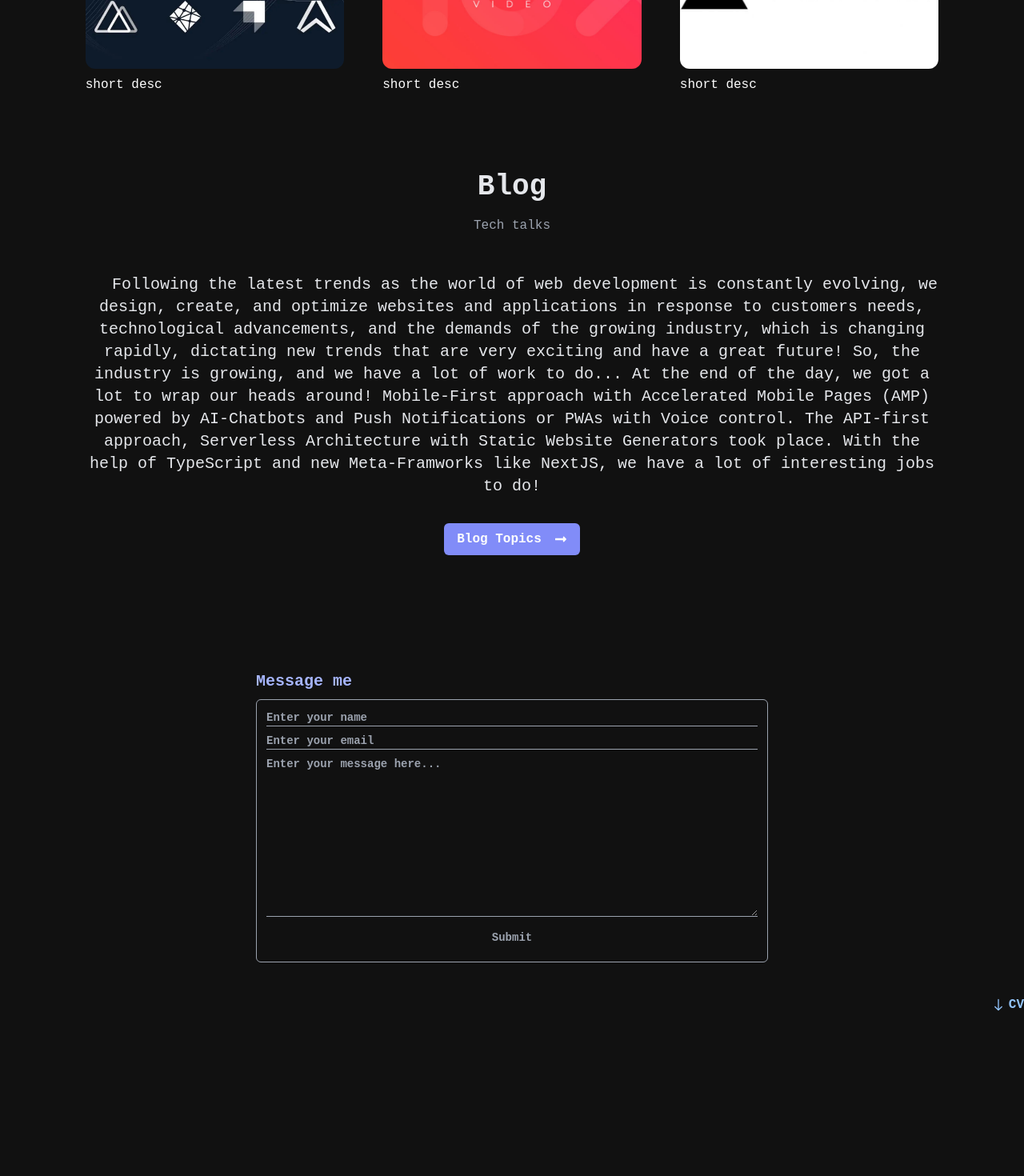
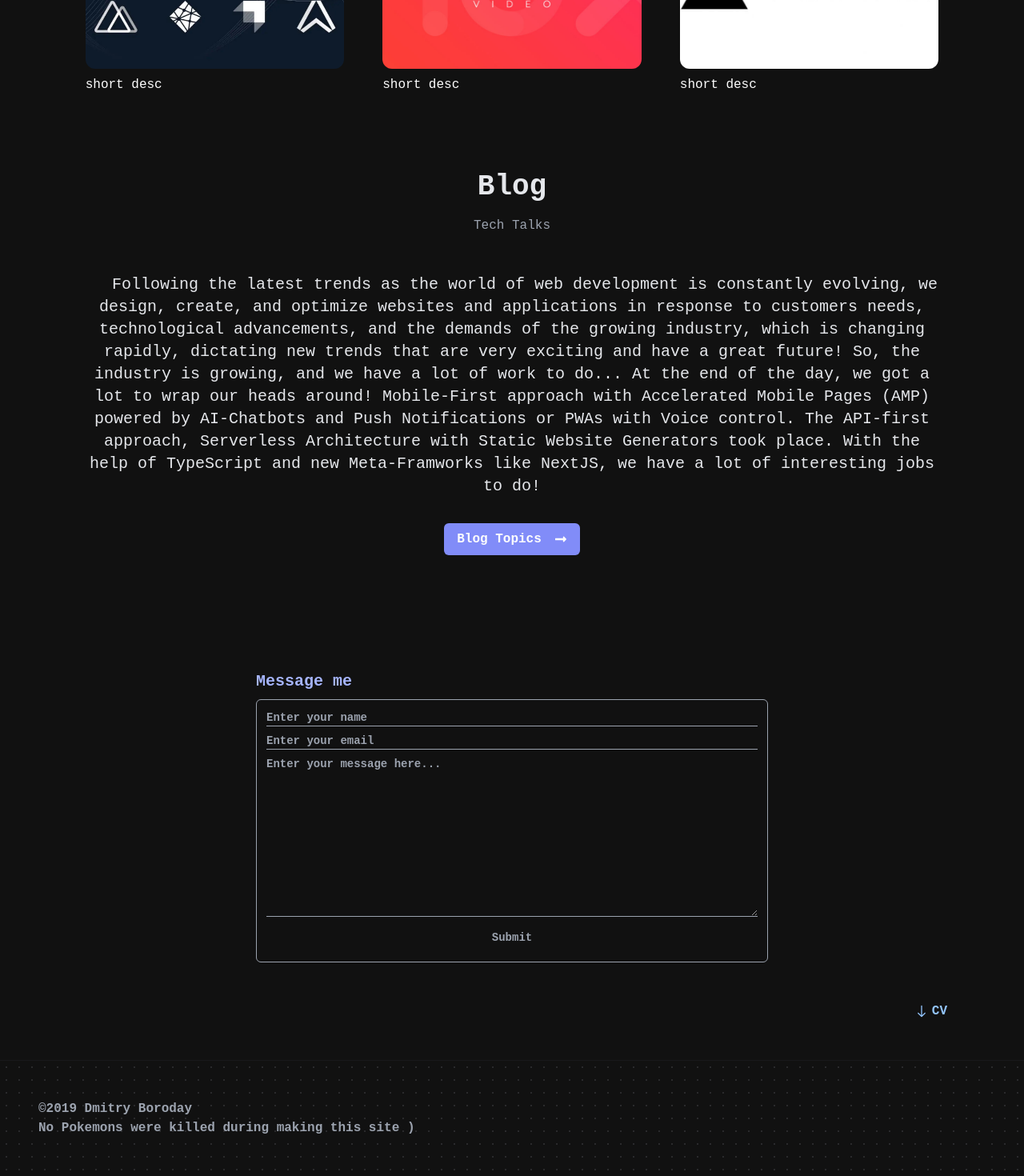
Before and after one commit to DmitryBoroday/ssg_bio, a Next.js app: page / in a window 1280 px wide. Shown: the part 2222-3692 px from the top of the page at 80% size. Before the commit the page ends 3491 px from the top, so only its background shows below. Built offline with nearby package versions, Linux system fonts and the light colour scheme.

Commit message:
more small polishing

```diff
--- a/app/components/Blog.tsx
+++ b/app/components/Blog.tsx
@@ -1,12 +1,12 @@
-import Link from 'next/link';
-import { FaLongArrowAltRight } from 'react-icons/fa';
+import Link from 'next/link'
+import { FaLongArrowAltRight } from 'react-icons/fa'
 
 
 export default function Blog() {
     return (
         <article className='py-24 w-5/6 mx-auto flex flex-col items-center'>
             <p className='text-4xl text-gray-200 font-bold mb-4 text-center'>Blog</p>
-            <p className='text-center text-gray-400 mb-4 lg:mb-12'>Tech talks</p>
+            <p className='text-center text-gray-400 mb-4 lg:mb-12'>Tech Talks</p>
             <h4 className='indent-8 text-gray-200 text-lg lg:text-xl font-bold lg:font-normal text-center'>
                 Following the latest trends as the world of web development is constantly evolving, we design, create, and optimize websites and applications in response to customers needs, technological advancements, and the demands of the growing industry, which is changing rapidly, dictating new trends that are very exciting and have a great future! So, the industry is growing, and we have a lot of work to do... At the end of the day, we got a lot to wrap our heads around! Mobile-First approach with Accelerated Mobile Pages (AMP) powered by AI-Chatbots and Push Notifications or PWAs with Voice сontrol. The API-first approach, Serverless Architecture with Static Website Generators took place. With the help of TypeScript and new Meta-Framworks like NextJS, we have a lot of interesting jobs to do!
             </h4>
--- a/app/components/Cv.tsx
+++ b/app/components/Cv.tsx
@@ -1,9 +1,9 @@
-import {IoIosArrowRoundDown} from 'react-icons/io'
+import { IoIosArrowRoundDown } from 'react-icons/io'
 
 export default function Cv() {
   return (
     <a href='/files/cv.pdf' download>
-      <h2 className='text-blue-300 font-bold felx flex row items-center justify-end mt-10 hover:text-gray-400 transition-all'><IoIosArrowRoundDown size={26} />CV</h2>
+      <h2 className='text-blue-300 font-bold felx flex row items-center justify-end mr-24 my-12 hover:text-gray-400 transition-all'><IoIosArrowRoundDown size={26} />CV</h2>
     </a>
   )
 }
--- a/app/components/Footer.tsx
+++ b/app/components/Footer.tsx
@@ -2,6 +2,11 @@
 
 export default function Footer() {
     return (
-        <div>Footer</div>
+        <footer className='p-12 border-t border-zinc-900 teachersBg text-gray-400 font-bold'>
+            <p> ©2019 Dmitry Boroday</p>
+            <p className='flex items-center w-5/6'>
+                No Pokemons were killed during making this site )
+            </p>
+        </footer>
     )
 }
--- a/app/components/Teachers.tsx
+++ b/app/components/Teachers.tsx
@@ -22,7 +22,7 @@ const data = [
 
 export default function Teachers() {
     return (
-        <section className='py-24 w-[96%] lg:w-5/6 mx-auto'>
+        <section className='py-24 w-[96%] lg:w-5/6 mx-auto teachersBg'>
             <p className='text-4xl text-indigo-300 font-bold mb-4 text-center'>My Teachers</p>
             <div className='w-full h-full flex items-center lg:gap-24 justify-around lg:justify-center py-8'>
                 {data?.map((item, idx) => (
--- a/app/globals.css
+++ b/app/globals.css
@@ -37,6 +37,12 @@ body {
   background-size: 4em 4em;
 }
 
+.teachersBg{
+  background: radial-gradient(circle, #2A2A2C 10%, transparent 11%);
+  background-size: 1em 1em;
+  opacity: 1;
+}
+
 .progress-bar {
   position: fixed;
   top: 0;
--- a/app/layout.tsx
+++ b/app/layout.tsx
@@ -1,6 +1,7 @@
 import './globals.css'
 import type { Metadata } from 'next'
 import { Inter } from 'next/font/google'
+import Footer from './components/Footer'
 
 
 const inter = Inter({ subsets: ['latin'] })
@@ -19,6 +20,7 @@ export default function RootLayout({
     <html lang="en">
       <body className={inter.className}>
         {children}
+        <Footer />
       </body>
     </html>
   )
```
Also changed, not shown: public/images/Pokemon.png (added).
